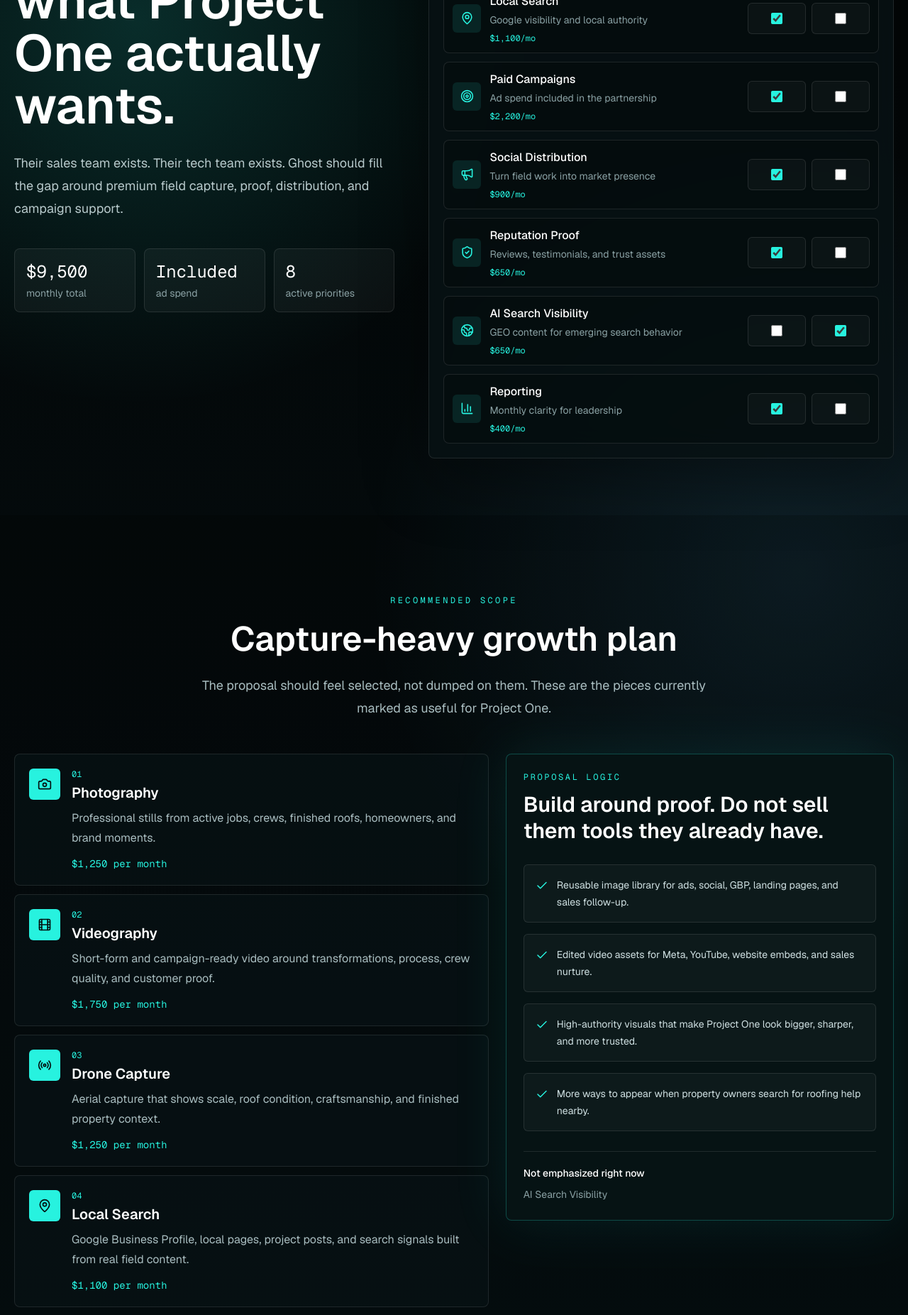
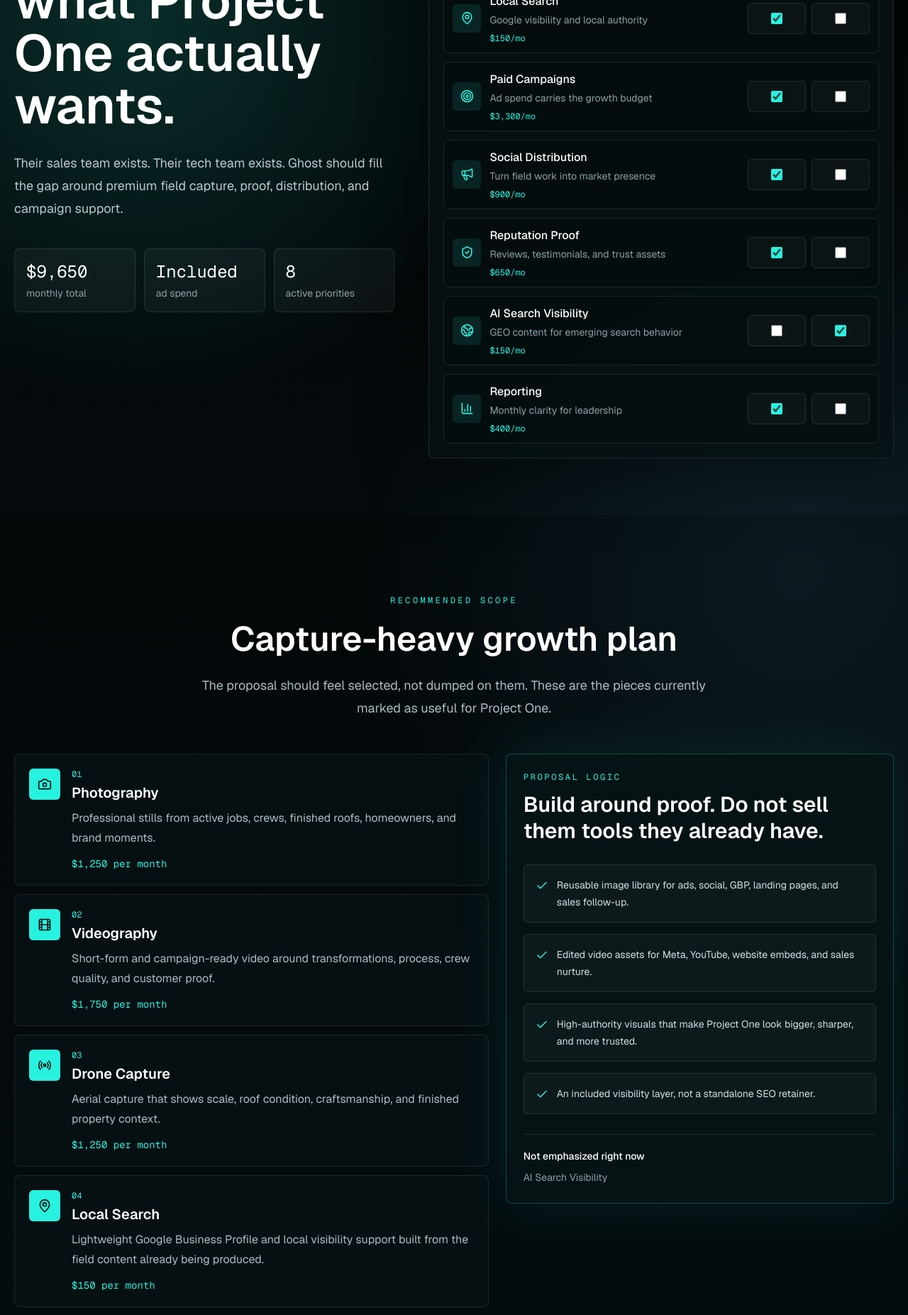
Before and after one commit to burchdad/roofing_project_proposal, a Next.js app: page / in a window 1280 px wide. Shown: the part 620-2473 px from the top of the page at 71% size. Built offline with nearby package versions, Linux system fonts and the light colour scheme.

Commit message:
Rebalance search and campaign pricing

```diff
--- a/src/app/api/proposal-sign/route.ts
+++ b/src/app/api/proposal-sign/route.ts
@@ -37,11 +37,11 @@ const servicePrices: Record<string, { title: string; price: number }> = {
   photo: { title: "Photography", price: 1250 },
   video: { title: "Videography", price: 1750 },
   drone: { title: "Drone Capture", price: 1250 },
-  local: { title: "Local Search", price: 1100 },
-  ads: { title: "Paid Campaigns", price: 2200 },
+  local: { title: "Local Search", price: 150 },
+  ads: { title: "Paid Campaigns", price: 3300 },
   social: { title: "Social Distribution", price: 900 },
   reviews: { title: "Reputation Proof", price: 650 },
-  geo: { title: "AI Search Visibility", price: 650 },
+  geo: { title: "AI Search Visibility", price: 150 },
   reporting: { title: "Reporting", price: 400 },
 };
 
--- a/src/app/page.tsx
+++ b/src/app/page.tsx
@@ -74,19 +74,19 @@ const priorities: Priority[] = [
     id: "local",
     title: "Local Search",
     short: "Google visibility and local authority",
-    detail: "Google Business Profile, local pages, project posts, and search signals built from real field content.",
+    detail: "Lightweight Google Business Profile and local visibility support built from the field content already being produced.",
     icon: MapPin,
-    proof: "More ways to appear when property owners search for roofing help nearby.",
-    price: 1100,
+    proof: "An included visibility layer, not a standalone SEO retainer.",
+    price: 150,
   },
   {
     id: "ads",
     title: "Paid Campaigns",
-    short: "Ad spend included in the partnership",
-    detail: "Campaign management with creative testing, audience targeting, and lead-quality optimization.",
+    short: "Ad spend carries the growth budget",
+    detail: "Campaign management, creative testing, audience targeting, lead-quality optimization, and the media budget that drives reach.",
     icon: Target,
-    proof: "A predictable paid channel supported by original creative instead of generic ad content.",
-    price: 2200,
+    proof: "A larger campaign allocation supported by original creative instead of generic ad content.",
+    price: 3300,
   },
   {
     id: "social",
@@ -110,10 +110,10 @@ const priorities: Priority[] = [
     id: "geo",
     title: "AI Search Visibility",
     short: "GEO content for emerging search behavior",
-    detail: "Structured authority signals that help AI search engines understand Project One's work and relevance.",
+    detail: "Included GEO support that structures selected project proof for AI search and answer engines.",
     icon: Globe2,
-    proof: "A stronger presence as customers shift from classic search to answer engines.",
-    price: 650,
+    proof: "A lower included add-on because GEO is already part of the broader content system.",
+    price: 150,
   },
   {
     id: "reporting",
```
